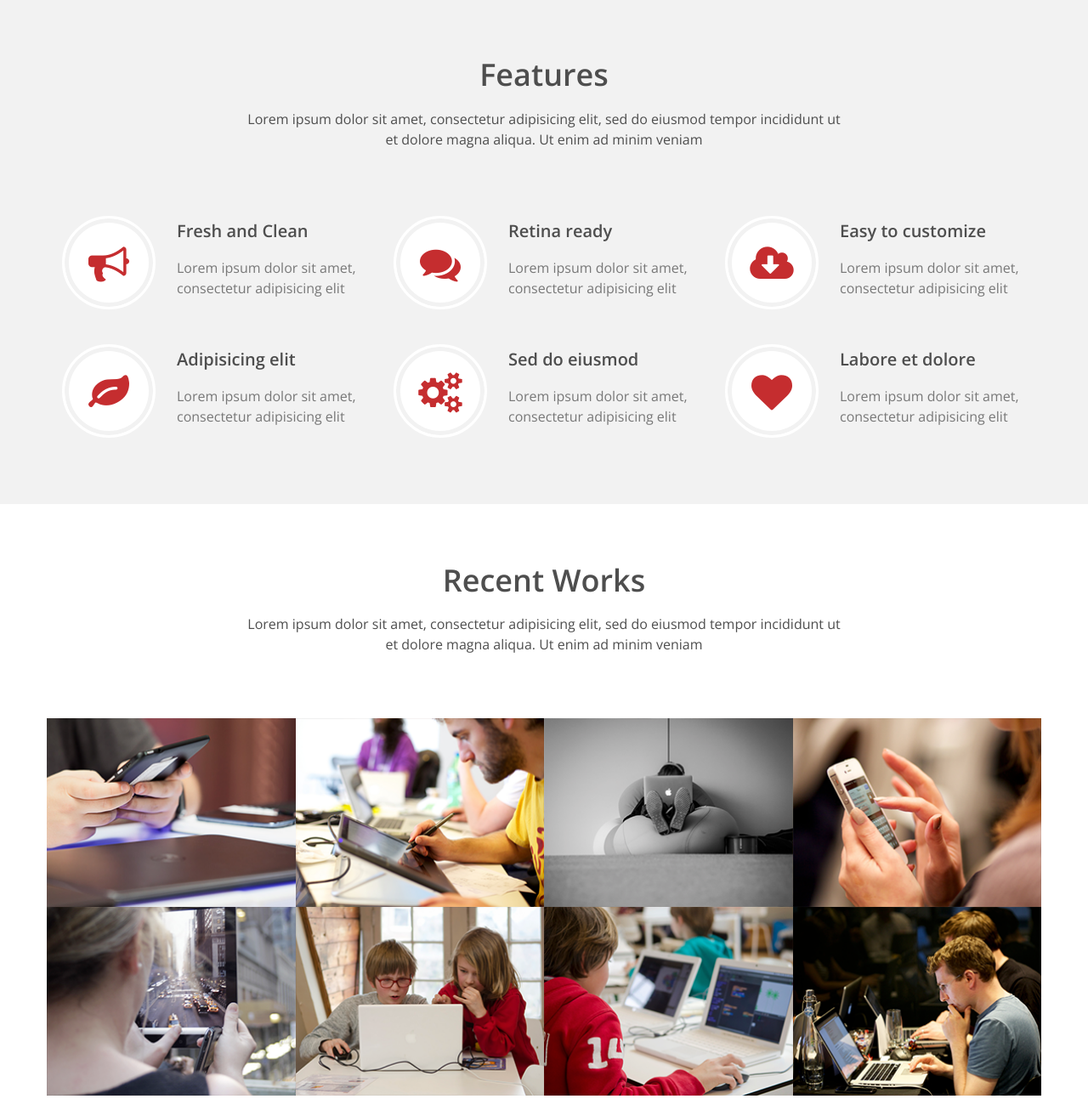
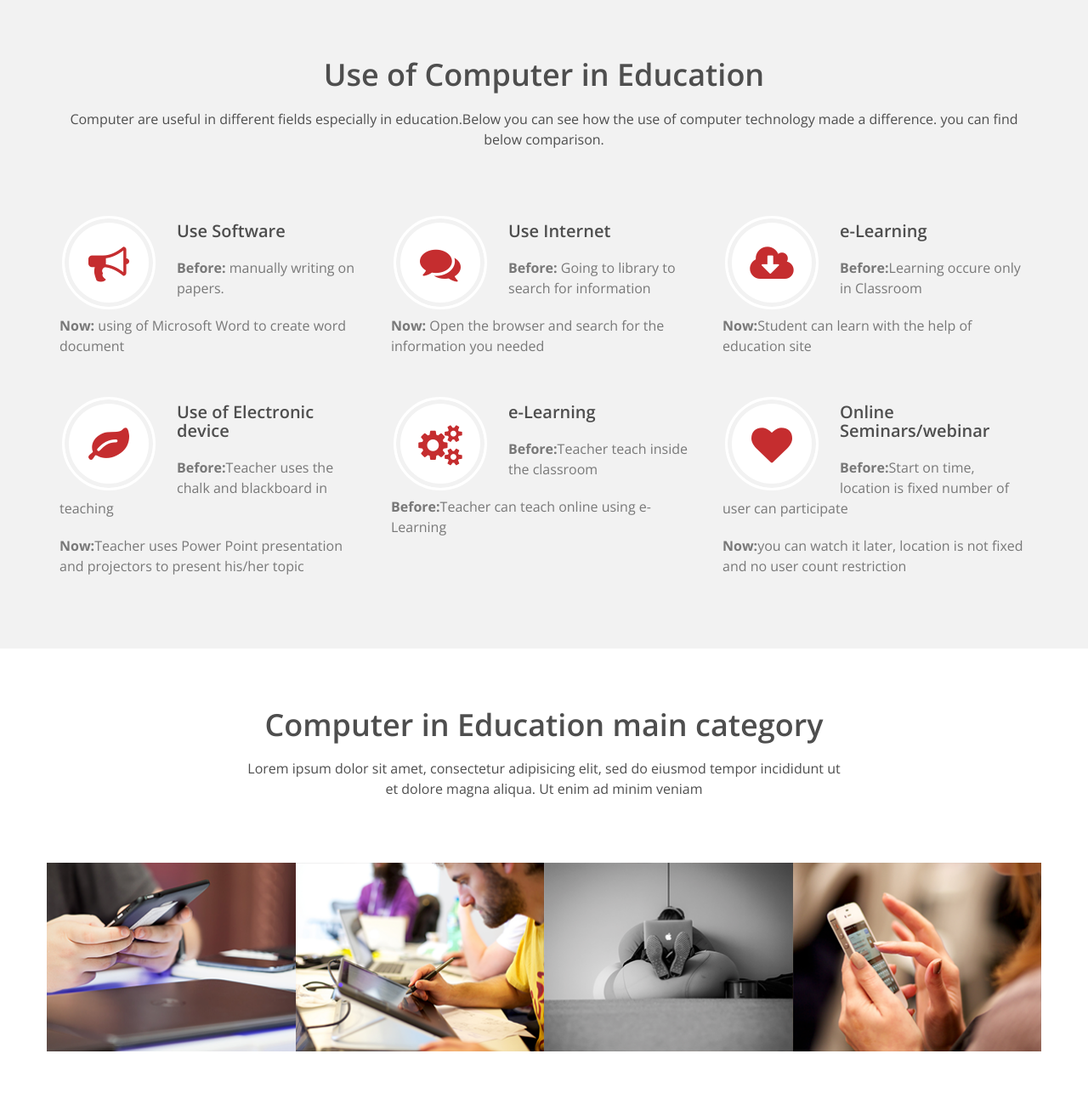
Before and after one commit to Damdias/SE, a website: page src/index.html in a window 1280 px wide. Shown: the part 870-2163 px from the top of the page at 85% size. Drawn offline with nearby package versions, Linux system fonts and the light colour scheme; files whose address does not match are found by name.

Commit message:
Add basic information

```diff
--- a/src/index.html
+++ b/src/index.html
@@ -69,17 +69,12 @@
                 <div class="collapse navbar-collapse navbar-right">
                     <ul class="nav navbar-nav">
                         <li class="active"><a href="index.html">Home</a></li>
-                        <li><a href="about-us.html">About Us</a></li>
-                        <li><a href="services.html">Services</a></li>
-                        <li><a href="portfolio.html">Portfolio</a></li>
-                        <li class="dropdown">
-                            <a href="#" class="dropdown-toggle" data-toggle="dropdown">Pages <i class="fa fa-angle-down"></i></a>
-                            <ul class="dropdown-menu">
-                                <li><a href="blog-item.html">Blog Single</a></li>
-                                <li><a href="pricing.html">Pricing</a></li>
-                                <li><a href="404.html">404</a></li>
-                                <li><a href="shortcodes.html">Shortcodes</a></li>
-                            </ul>
+                        <li><a href="about-us.html">User of Software</a></li>
+                        <li><a href="services.html">e-Learning</a></li>
+                        <li><a href="portfolio.html">Webinar</a></li>
+                        <li>
+                            <a href="#">Use of Device</a>
+
                         </li>
                         <li><a href="blog.html">Blog</a></li>
                         <li><a href="contact-us.html">Contact</a></li>
@@ -162,51 +157,59 @@
     <section id="feature">
         <div class="container">
             <div class="center wow fadeInDown">
-                <h2>Features</h2>
-                <p class="lead">Lorem ipsum dolor sit amet, consectetur adipisicing elit, sed do eiusmod tempor incididunt ut <br> et dolore magna aliqua. Ut enim ad minim veniam</p>
+                <h2>Use of Computer in Education</h2>
+                <p class="lead">Computer are useful in different fields especially in education.Below you can see how the use
+                of computer technology made a difference. you can find below comparison.
+                </p>
             </div>
             <div class="row">
                 <div class="features">
                     <div class="col-md-4 col-sm-6 wow fadeInDown" data-wow-duration="1000ms" data-wow-delay="600ms">
                         <div class="feature-wrap">
                             <i class="fa fa-bullhorn"></i>
-                            <h2>Fresh and Clean</h2>
-                            <h3>Lorem ipsum dolor sit amet, consectetur adipisicing elit</h3>
+                            <h2>Use Software</h2>
+                            <h3><b>Before:</b> manually writing on papers. </h3>
+                            <h3><b>Now:</b> using of Microsoft Word to create word document </h3>
                         </div>
                     </div>
                     <div class="col-md-4 col-sm-6 wow fadeInDown" data-wow-duration="1000ms" data-wow-delay="600ms">
                         <div class="feature-wrap">
                             <i class="fa fa-comments"></i>
-                            <h2>Retina ready</h2>
-                            <h3>Lorem ipsum dolor sit amet, consectetur adipisicing elit</h3>
+                            <h2>Use Internet</h2>
+                            <h3><b>Before:</b> Going to library to search for information</h3>
+                            <h3><b>Now:</b> Open the browser and search for the information you needed</h3>
                         </div>
                     </div>
                     <div class="col-md-4 col-sm-6 wow fadeInDown" data-wow-duration="1000ms" data-wow-delay="600ms">
                         <div class="feature-wrap">
                             <i class="fa fa-cloud-download"></i>
-                            <h2>Easy to customize</h2>
-                            <h3>Lorem ipsum dolor sit amet, consectetur adipisicing elit</h3>
+                            <h2>e-Learning</h2>
+                            <h3><b>Before:</b>Learning occure only in Classroom</h3>
+                            <h3><b>Now:</b>Student can learn with the help of education site</h3>
                         </div>
                     </div>
                     <div class="col-md-4 col-sm-6 wow fadeInDown" data-wow-duration="1000ms" data-wow-delay="600ms">
                         <div class="feature-wrap">
                             <i class="fa fa-leaf"></i>
-                            <h2>Adipisicing elit</h2>
-                            <h3>Lorem ipsum dolor sit amet, consectetur adipisicing elit</h3>
+                            <h2>Use of Electronic device</h2>
+                            <h3><b>Before:</b>Teacher uses the chalk and blackboard in teaching</h3>
+                            <h3><b>Now:</b>Teacher uses Power Point presentation and projectors to present his/her topic</h3>
                         </div>
                     </div>
                     <div class="col-md-4 col-sm-6 wow fadeInDown" data-wow-duration="1000ms" data-wow-delay="600ms">
                         <div class="feature-wrap">
                             <i class="fa fa-cogs"></i>
-                            <h2>Sed do eiusmod</h2>
-                            <h3>Lorem ipsum dolor sit amet, consectetur adipisicing elit</h3>
+                            <h2>e-Learning</h2>
+                            <h3><b>Before:</b>Teacher teach inside the classroom</h3>
+                            <h3><b>Before:</b>Teacher can teach online using e-Learning</h3>
                         </div>
                     </div>
                     <div class="col-md-4 col-sm-6 wow fadeInDown" data-wow-duration="1000ms" data-wow-delay="600ms">
                         <div class="feature-wrap">
                             <i class="fa fa-heart"></i>
-                            <h2>Labore et dolore</h2>
-                            <h3>Lorem ipsum dolor sit amet, consectetur adipisicing elit</h3>
+                            <h2>Online Seminars/webinar</h2>
+                            <h3><b>Before:</b>Start on time, location is fixed number of user can participate</h3>
+                            <h3><b>Now:</b>you can watch it later, location is not fixed and no user count restriction</h3>
                         </div>
                     </div>
                 </div>
@@ -216,7 +219,7 @@
     <section id="recent-works">
         <div class="container">
             <div class="center wow fadeInDown">
-                <h2>Recent Works</h2>
+                <h2>Computer in Education main category</h2>
                 <p class="lead">Lorem ipsum dolor sit amet, consectetur adipisicing elit, sed do eiusmod tempor incididunt ut <br> et dolore magna aliqua. Ut enim ad minim veniam</p>
             </div>
             <div class="row">
@@ -268,54 +271,7 @@
                         </div>
                     </div>
                 </div>
-                <div class="col-xs-12 col-sm-4 col-md-3">
-                    <div class="recent-work-wrap">
-                        <img class="img-responsive" src="img/portfolio/item5.png" alt="">
-                        <div class="overlay">
-                            <div class="recent-work-inner">
-                                <h3><a href="#">Business theme</a></h3>
-                                <p>There are many variations of passages of Lorem Ipsum available, but the majority</p>
-                                <a class="preview" href="img/portfolio/full/item5.png" rel="prettyPhoto"><i class="fa fa-eye"></i> View</a>
-                            </div>
-                        </div>
-                    </div>
-                </div>
-                <div class="col-xs-12 col-sm-4 col-md-3">
-                    <div class="recent-work-wrap">
-                        <img class="img-responsive" src="img/portfolio/item6.png" alt="">
-                        <div class="overlay">
-                            <div class="recent-work-inner">
-                                <h3><a href="#">Business theme </a></h3>
-                                <p>There are many variations of passages of Lorem Ipsum available, but the majority</p>
-                                <a class="preview" href="img/portfolio/full/item6.png" rel="prettyPhoto"><i class="fa fa-eye"></i> View</a>
-                            </div>
-                        </div>
-                    </div>
-                </div>
-                <div class="col-xs-12 col-sm-4 col-md-3">
-                    <div class="recent-work-wrap">
-                        <img class="img-responsive" src="img/portfolio/item7.png" alt="">
-                        <div class="overlay">
-                            <div class="recent-work-inner">
-                                <h3><a href="#">Business theme </a></h3>
-                                <p>There are many variations of passages of Lorem Ipsum available, but the majority</p>
-                                <a class="preview" href="img/portfolio/full/item7.png" rel="prettyPhoto"><i class="fa fa-eye"></i> View</a>
-                            </div>
-                        </div>
-                    </div>
-                </div>
-                <div class="col-xs-12 col-sm-4 col-md-3">
-                    <div class="recent-work-wrap">
-                        <img class="img-responsive" src="img/portfolio/item8.png" alt="">
-                        <div class="overlay">
-                            <div class="recent-work-inner">
-                                <h3><a href="#">Business theme </a></h3>
-                                <p>There are many variations of passages of Lorem Ipsum available, but the majority</p>
-                                <a class="preview" href="img/portfolio/full/item8.png" rel="prettyPhoto"><i class="fa fa-eye"></i> View</a>
-                            </div>
-                        </div>
-                    </div>
-                </div>
+
             </div>
         </div>
     </section>
```
Also changed, not shown: src/about-us.html (+6 -14 lines), src/portfolio.html (+5 -13 lines), src/services.html (+5 -13 lines).
